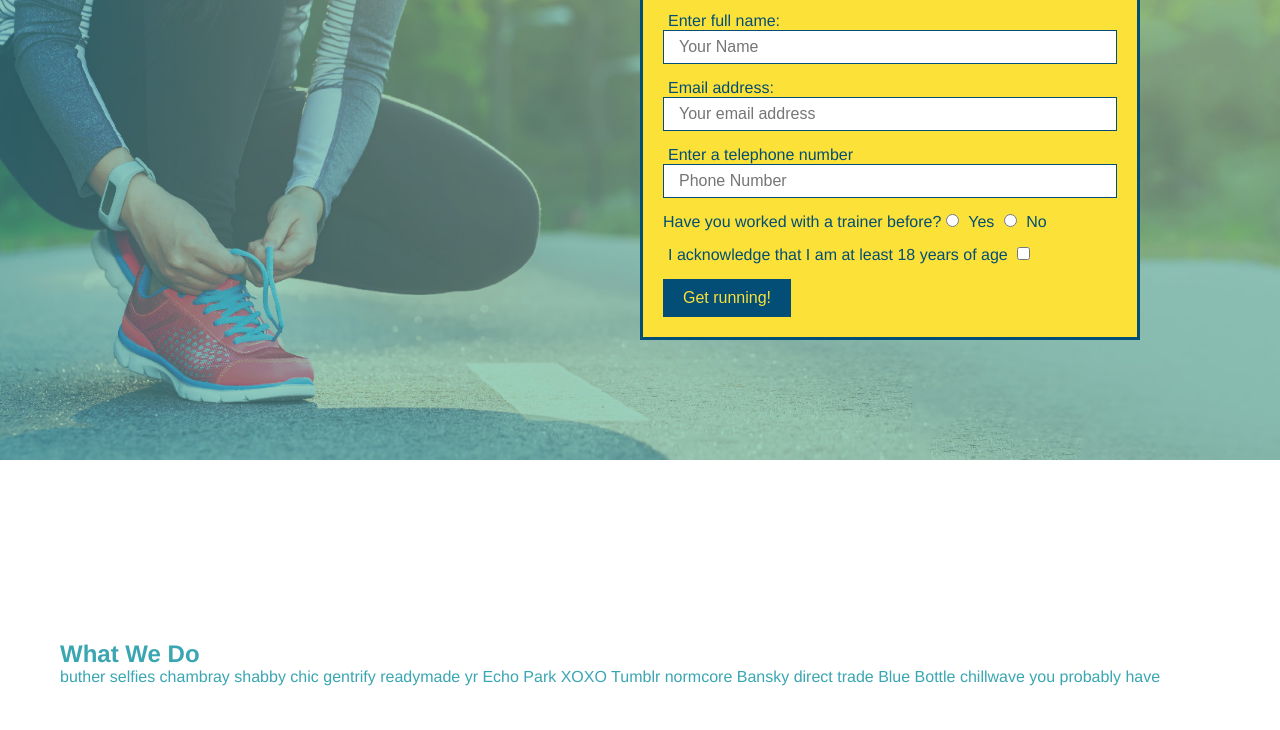
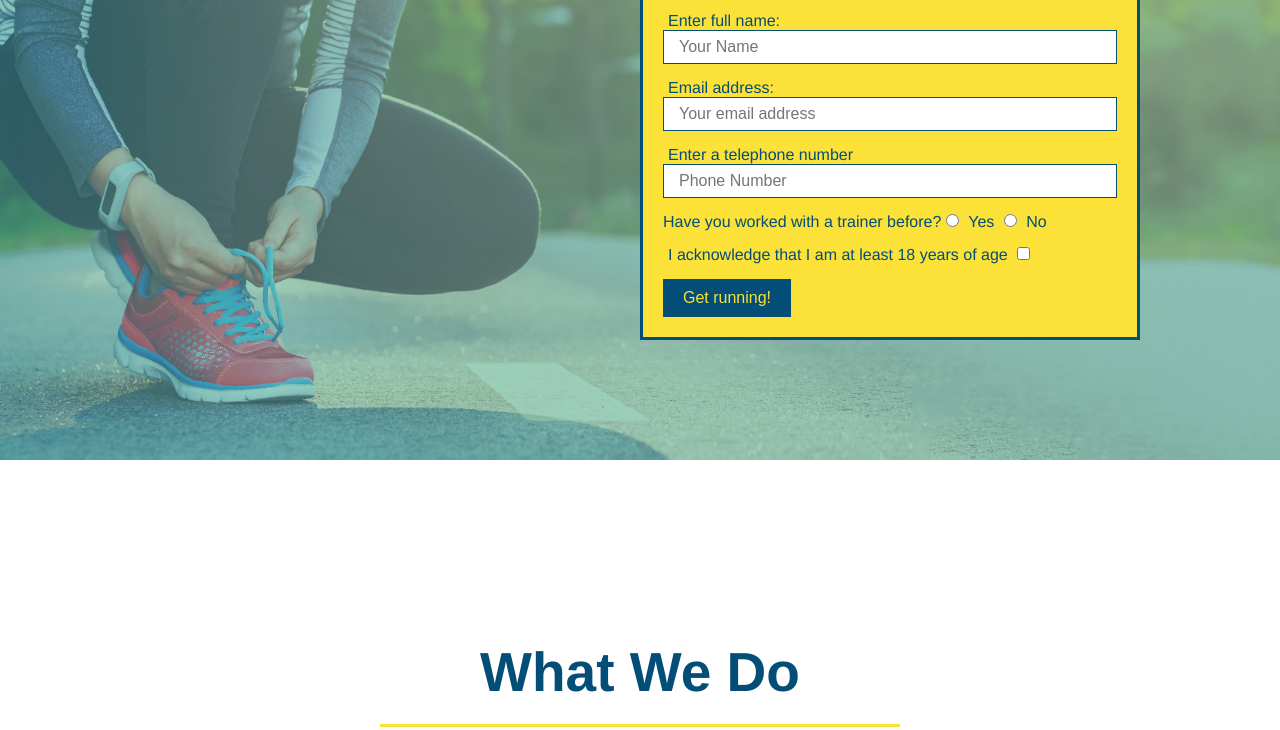
Before and after one commit to hollenbebe08/run-buddy, a plain HTML site: page index.html in a window 1280 px wide. Shown: the part 222-952 px from the top of the page. Drawn offline with Linux system fonts and the light colour scheme.

Commit message:
style what we do section

```diff
--- a/assets/css/style.css
+++ b/assets/css/style.css
@@ -122,3 +122,25 @@ section {
     font-size: 16px
 }
 /*Hero Style End*/
+
+.intro {
+    text-align: center;
+}
+
+.intro h2 {
+    font-size: 55px;
+    color: #024e76;
+    margin-bottom: 35px;
+    padding: 0 100px 20px 100px;
+    border-bottom: 3px solid;
+    border-color: #fce138;
+    display: inline-block
+}
+
+.intro p {
+    line-height: 1.7;
+    color: #39a6b2;
+    width: 80%;
+    font-size: 20px;
+    margin: 0 auto;
+}
--- a/index.html
+++ b/index.html
@@ -83,10 +83,12 @@
 
 
         <!--"what we do" section-->
-        <section id="what-we-do">
+        <section id="what-we-do" class="intro">
             <h2>What We Do</h2>
             <p>
-                buther selfies chambray shabby chic gentrify readymade yr Echo Park XOXO Tumblr normcore Bansky direct trade Blue Bottle chillwave you probably have
+                buther selfies chambray shabby chic gentrify readymade yr Echo Park XOXO Tumblr normcore Bansky direct trade Blue Bottle chillwave you <br>
+                probably haven't heard of them single-origin coffee Vice fanny pack fixie Odd Future Austin fingerstache pickled twee synth Wes Anderson <br>
+                Thundercats viral bitters flannel meggings narwhal Marfa Schiltz sustainable intelligentsia umami deep v craft
             </p>
         </section>
 
```
